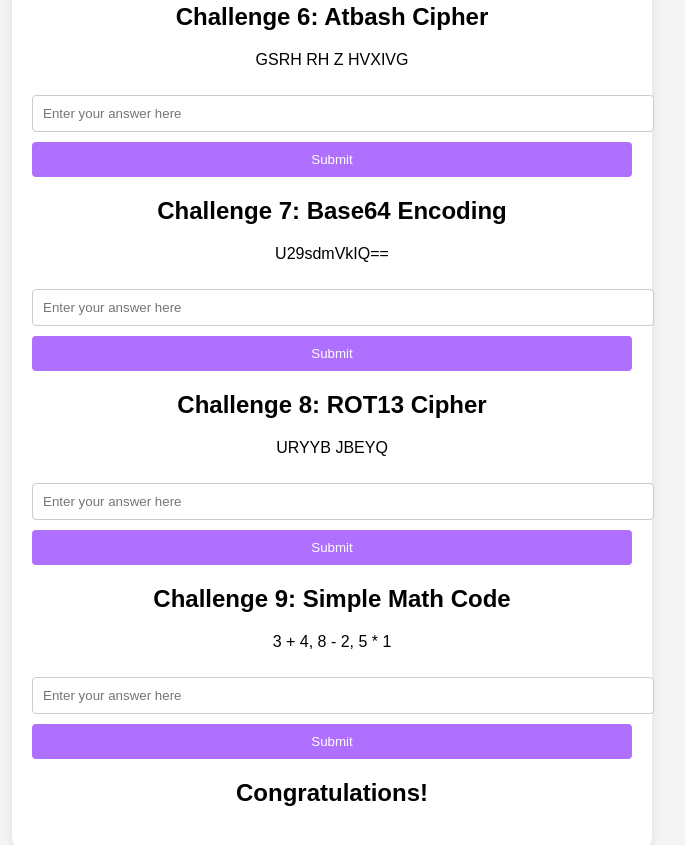
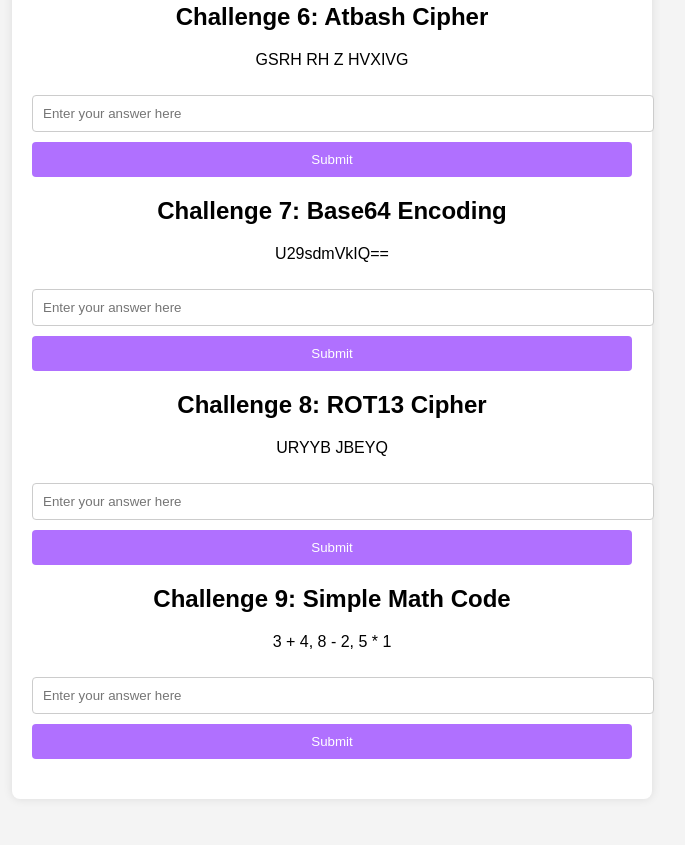
Before and after one commit to mrlilholt/codeBreakers, a plain HTML site: page index.html in a window 1280 px wide. Shown: the part 1270-2115 px from the top of the page, without its empty margins (308-993 px from the left). After the commit the page ends 2089 px from the top, so only its background shows below. Drawn offline with nearby package versions, Linux system fonts and the light colour scheme.

Commit message:
congrats update

```diff
--- a/index.html
+++ b/index.html
@@ -160,7 +160,6 @@
         </div>
 
         <div class="challenge">
-            <h2>Congratulations!</h2>
             <p id="codeBreakerMessage" style="display: none; font-size: 1.5em; color: #4CAF50;">Congrats! You're a CODE BREAKER!!!</p>
         </div>
     </div>
```
